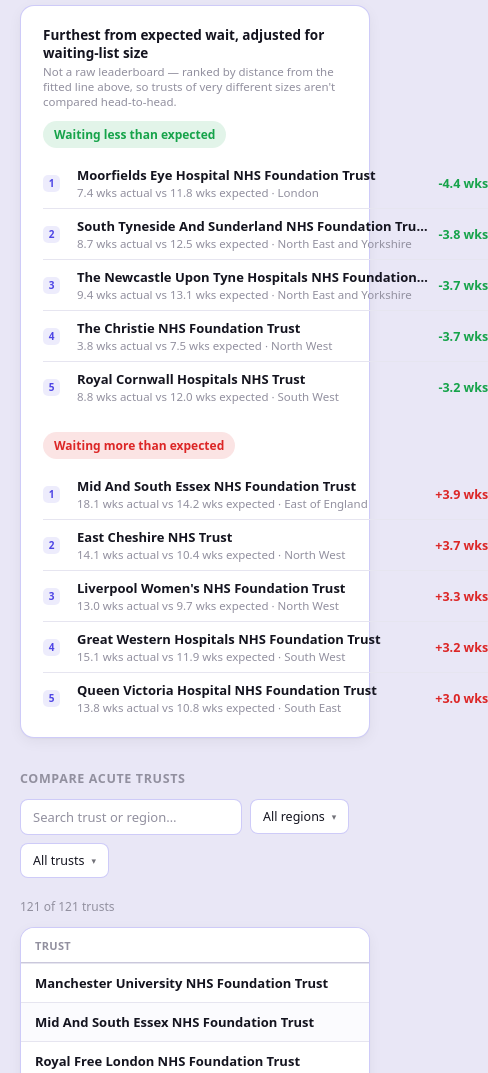
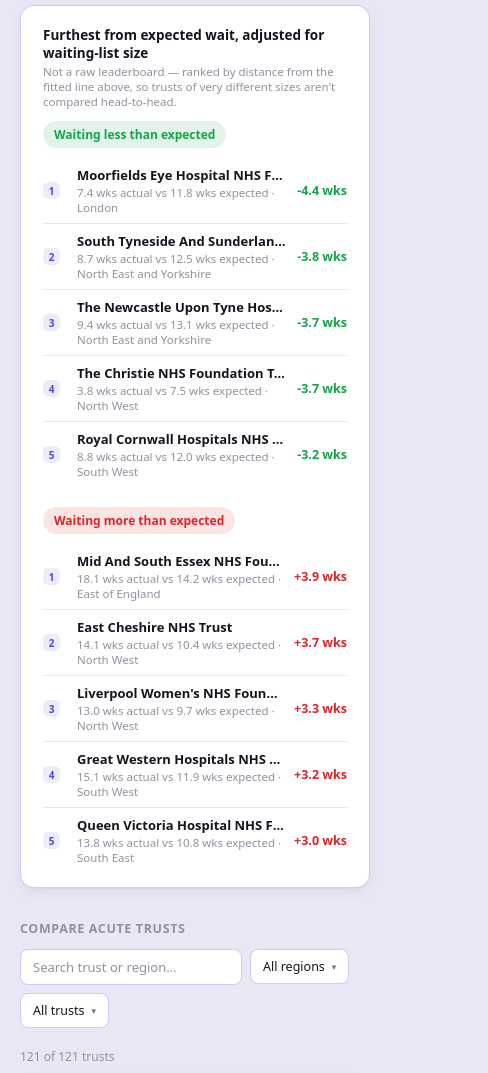
Before and after one commit to fahdrehman/NHS-rtt-dashboard-data, a plain HTML site: page docs/index.html in a window 390 px wide. Shown: the part 3700-4773 px from the top of the page, 488 px wide, since content can reach past the window. Drawn offline with Linux system fonts and the light colour scheme.

Commit message:
Fix mobile overflow

```diff
--- a/docs/index.html
+++ b/docs/index.html
@@ -247,6 +247,7 @@
 
   .rank-lists { display: grid; grid-template-columns: repeat(2, 1fr); gap: 20px; margin-top: 4px; }
   @media (max-width: 720px) { .rank-lists { grid-template-columns: 1fr; } }
+  .rank-list { min-width: 0; }
   .rank-list-header {
     font-size: 12px; font-weight: 700; padding: 5px 11px; border-radius: 999px; display: inline-block; margin-bottom: 10px;
   }
```
